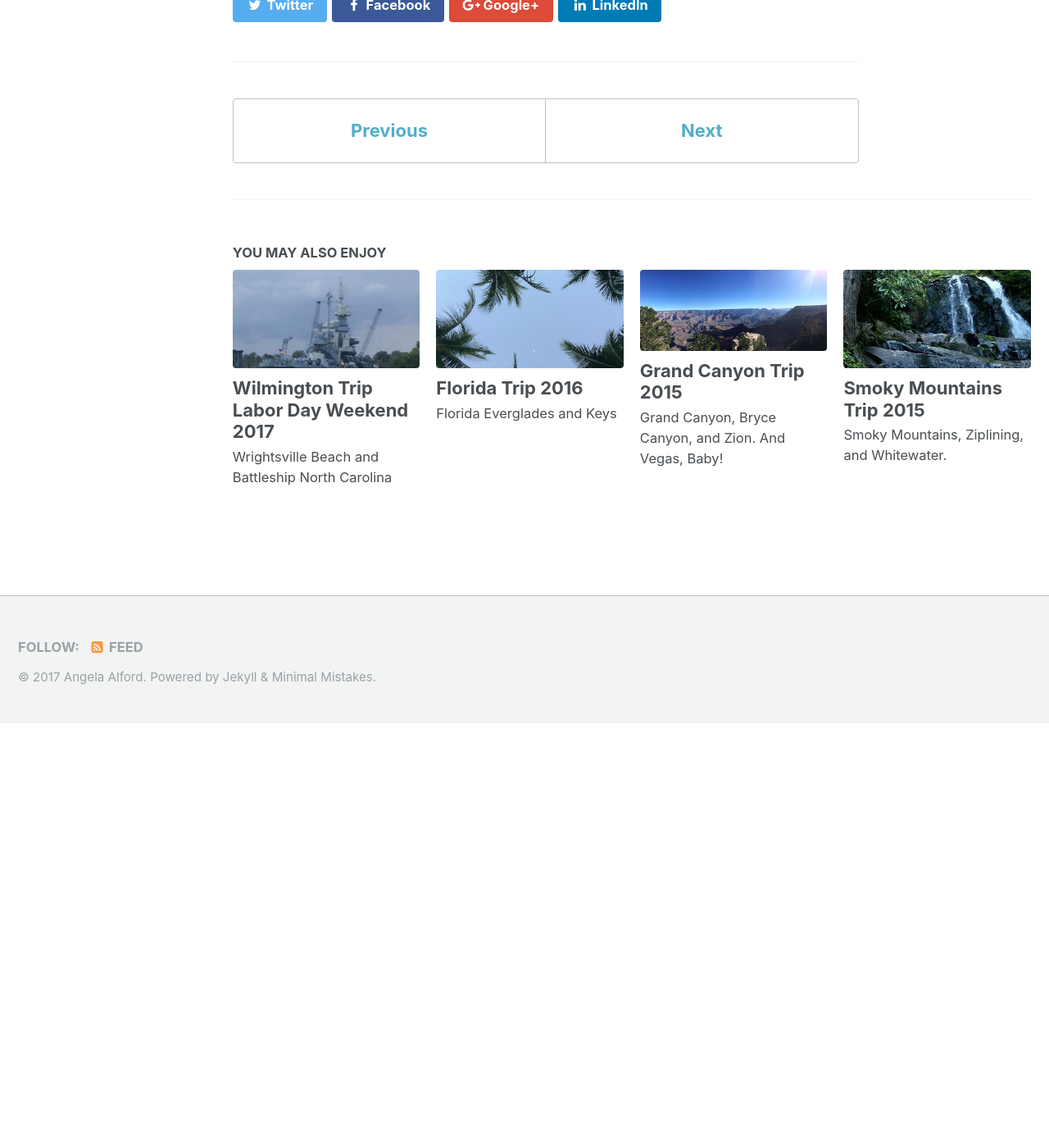
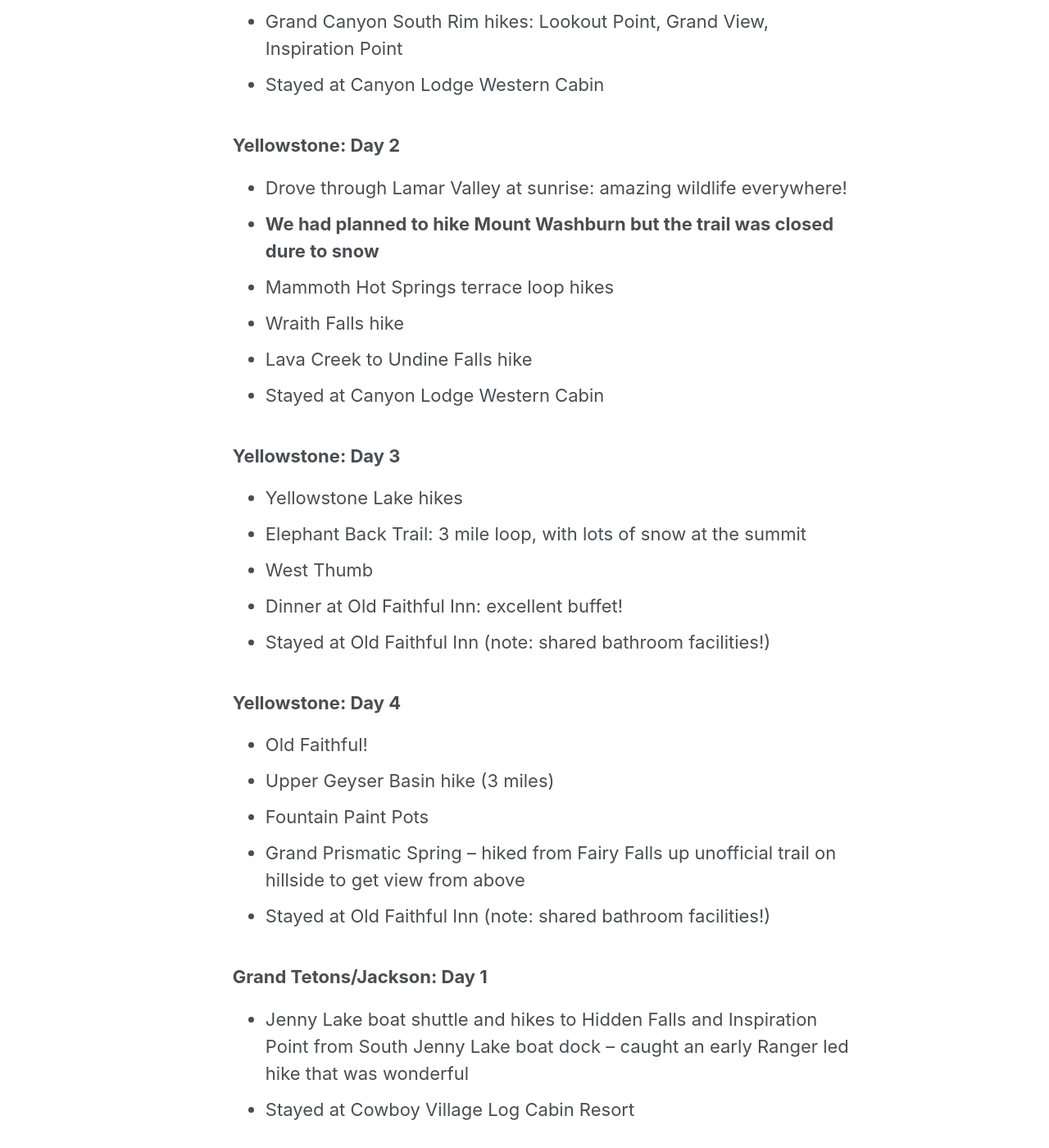
Before and after one commit to teamolympusgames/ourparktravels, a Jekyll site: the page built from _posts/2017-08-05-yellowstone-trip-2014.md, in a window 1280 px wide and 1400 px high, scrolled down 7073 px. Shown: the whole window at 82% size. Built offline with Jekyll 4.4.1, drawn with Linux system fonts in a browser that asks for light colours; before the commit the page ends 7955 px from its top, so only the background shows below that; some of the changed text lies outside the part shown.

Commit message:
Updated Yellowstone

```diff
--- a/_posts/2017-08-05-yellowstone-trip-2014.md
+++ b/_posts/2017-08-05-yellowstone-trip-2014.md
@@ -57,3 +57,46 @@ After a few hours in Grand Teton, we headed on to Jackson, Wyoming. We took a wh
 ![image-center]({{ site.url }}{{ site.baseurl }}/assets/images/yellowstone/jackson-mad-river-whitewater-snake-river.jpg){: .align-center}
 
 This was the first whitewater trip for our kids, then aged 10 and 8. As always when scheduling any "adventure" type activity with children, we made sure they met the age, height, and weight requirements before booking. The trip was fantastic, with several stretches of class 4 rapids.
+
+## Trip Summary
+Here's a rundown of the places we stayed an sights we took in:
+
+
+### Yellowstone: Day 1
+* Norris Geyser Basin
+* Grand Canyon: Brink of Lower Falls
+* Grand Canyon South Rim hikes: Lookout Point, Grand View, Inspiration Point
+* Stayed at Canyon Lodge Western Cabin
+
+### Yellowstone: Day 2
+* Drove through Lamar Valley at sunrise: amazing wildlife everywhere!
+* **We had planned to hike Mount Washburn but the trail was closed dure to snow**
+* Mammoth Hot Springs terrace loop hikes
+* Wraith Falls hike
+* Lava Creek to Undine Falls hike
+* Stayed at Canyon Lodge Western Cabin
+
+### Yellowstone: Day 3
+* Yellowstone Lake hikes
+* Elephant Back Trail: 3 mile loop, with lots of snow at the summit
+* West Thumb
+* Dinner at Old Faithful Inn: excellent buffet!
+* Stayed at Old Faithful Inn (note: shared bathroom facilities!)
+
+### Yellowstone: Day 4
+* Old Faithful!
+* Upper Geyser Basin hike (3 miles)
+* Fountain Paint Pots
+* Grand Prismatic Spring – hiked from Fairy Falls up unofficial trail on hillside to get view
+from above
+* Stayed at Old Faithful Inn (note: shared bathroom facilities!)
+
+### Grand Tetons/Jackson: Day 1
+* Jenny Lake boat shuttle and hikes to Hidden Falls and Inspiration Point from South Jenny
+Lake boat dock – caught an early Ranger led hike that was wonderful
+* Stayed at Cowboy Village Log Cabin Resort
+
+### Grand Tetons/Jackson: Day 2
+* Mad River Boat Trips – The Classic Snake River Whitewater Trip
+* Jackson Hole Aerial Tram and Gondola Rides
+* Stayed at Cowboy Village Log Cabin Resort
```
Also changed, not shown: assets/images/yellowstone/yellowstone-norris-geyser-basin.jpg (added).
